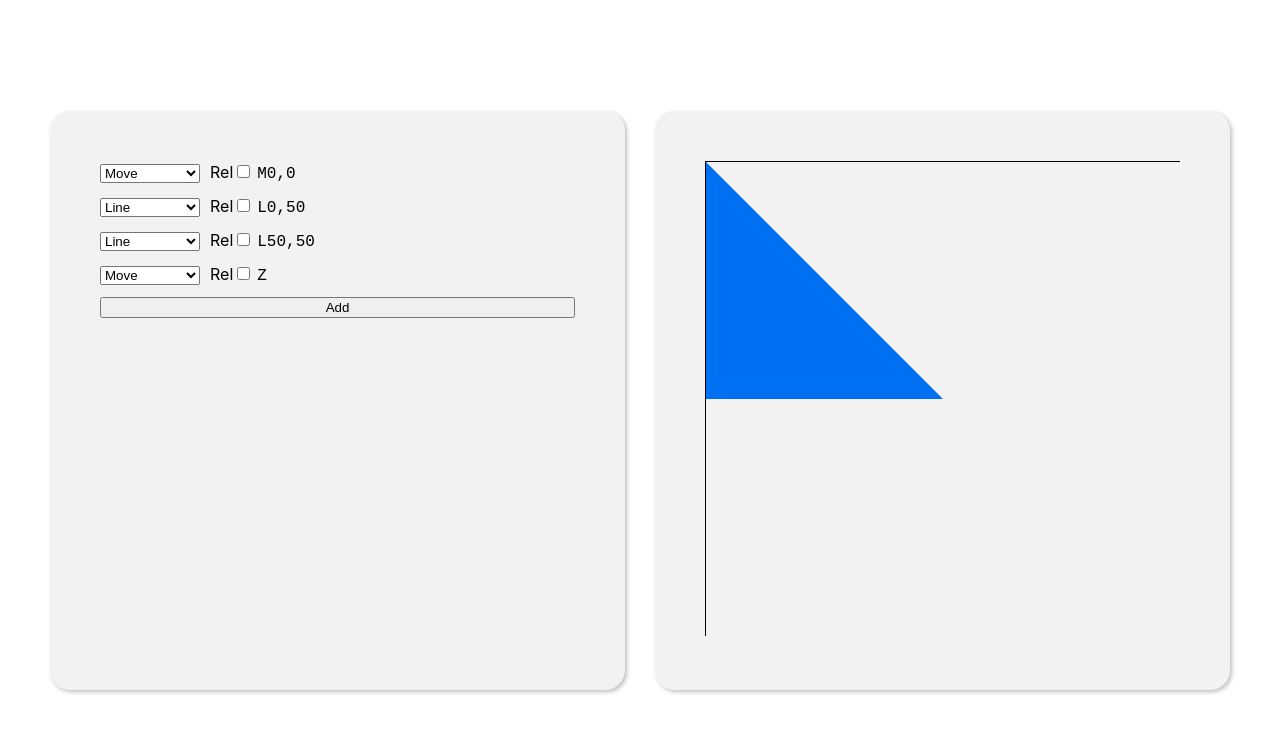
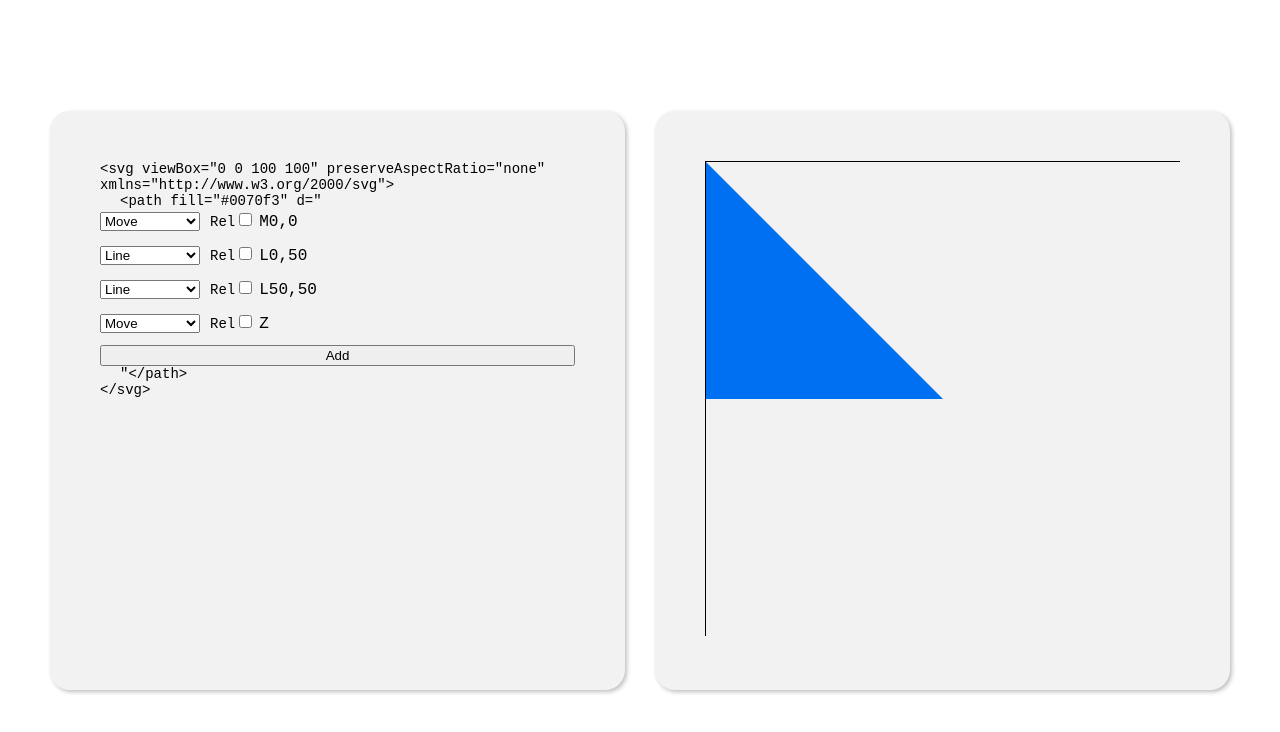
Before and after one commit to rfauver/svg_path_editor, a Next.js app: page / in a window 1280 px wide. Shown: the top 732 px of the page. Built offline with nearby package versions, Linux system fonts and the light colour scheme.

Commit message:
add surrounding svg text

```diff
--- a/pages/index.js
+++ b/pages/index.js
@@ -32,6 +32,12 @@ export default function Home() {
 
       <main className={styles.main}>
         <div className={classnames(styles.section, styles.editor)}>
+          <div>
+            {
+              '<svg viewBox="0 0 100 100" preserveAspectRatio="none" xmlns="http://www.w3.org/2000/svg">'
+            }
+          </div>
+          <div className={styles.indented}>{'<path fill="#0070f3" d="'}</div>
           {instructions.map((instruction, i) => {
             const { id, partNames, activePartIndex } = getCommandInfo(
               instruction,
@@ -51,6 +57,8 @@ export default function Home() {
             );
           })}
           <button onMouseDown={addCommand}>Add</button>
+          <div className={styles.indented}>{'"</path>'}</div>
+          <div>{'</svg>'}</div>
         </div>
 
         <div className={classnames(styles.section, styles.viewer)}>
--- a/styles/home.module.scss
+++ b/styles/home.module.scss
@@ -24,6 +24,12 @@
 .editor {
   display: flex;
   flex-direction: column;
+  font-family: monospace;
+  font-size: 14px;
+}
+
+.indented {
+  margin-left: 20px;
 }
 
 .viewer {
```
